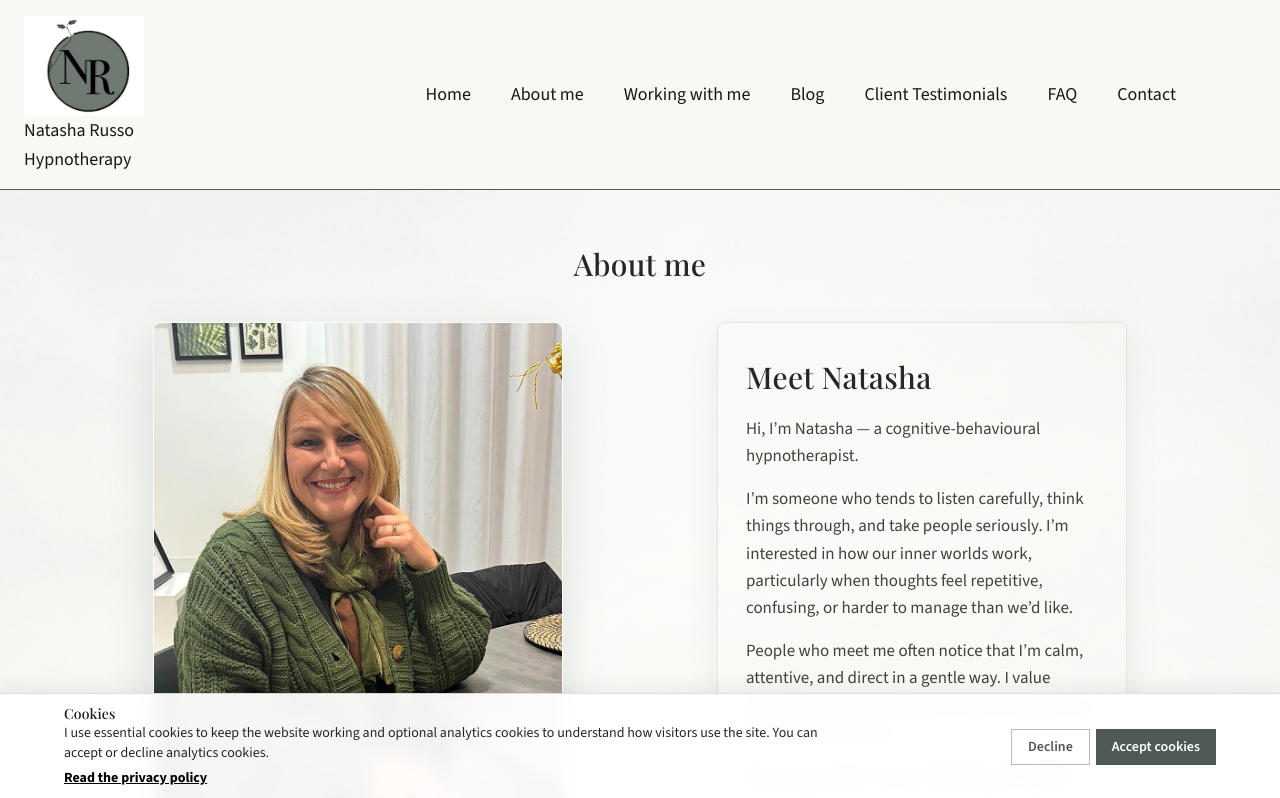
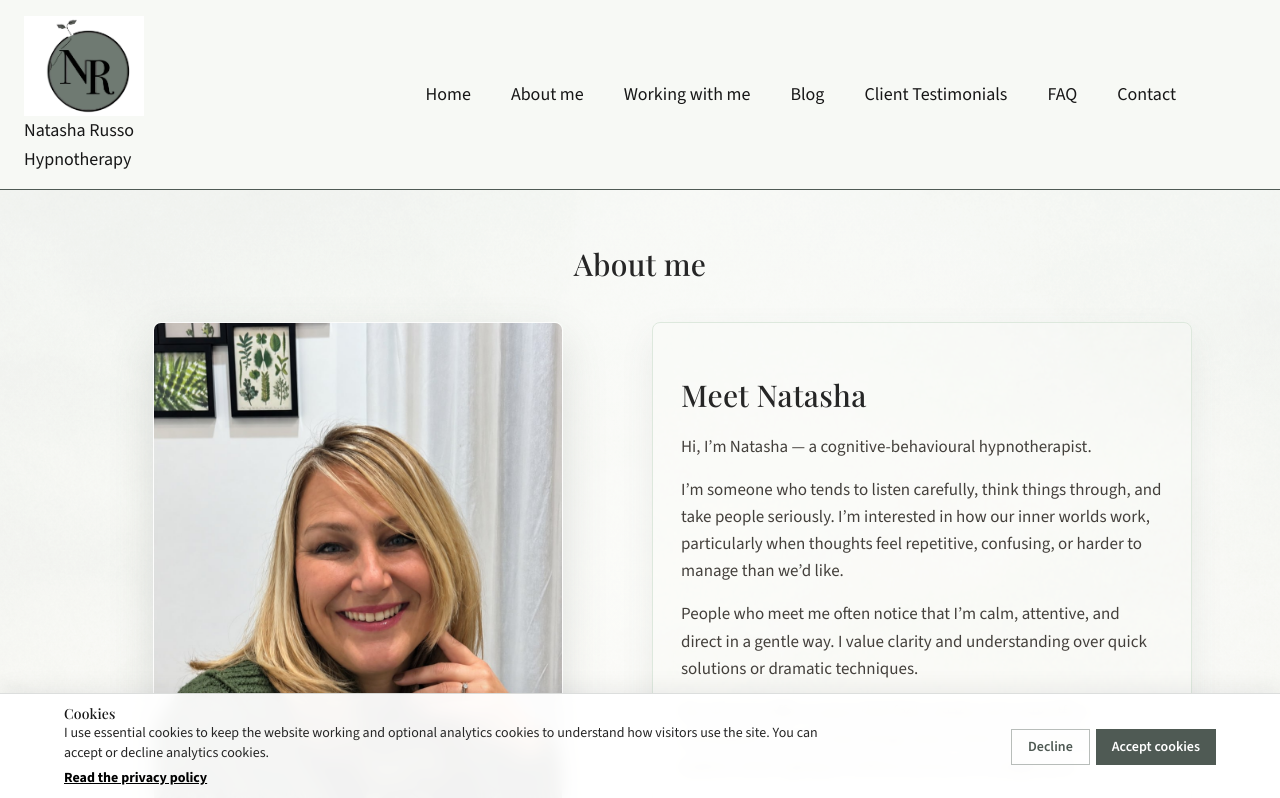
Before and after one commit to russog/natasha-russo-hypnotherapy, a Next.js app in the folder src/: page /about in a window 1280 px wide. Shown: the top 798 px of the page. Built offline with nearby package versions, Linux system fonts and the light colour scheme.

Commit message:
Update about page photo layout

```diff
--- a/src/src/app/about/page.tsx
+++ b/src/src/app/about/page.tsx
@@ -22,7 +22,7 @@ export default function About() {
                 <div className="mx-auto flex w-full justify-center md:row-start-1 md:col-start-1">
                     <div className="relative w-full max-w-[410px] aspect-[4/5] overflow-hidden rounded-lg border border-white/70 shadow-[0_18px_45px_rgba(79,90,84,0.18)]">
                         <Image
-                            src="/about-natasha-green-cardigan-sharp.webp"
+                            src="/about-natasha-close-green.jpg"
                             alt="Natasha Russo"
                             fill
                             className="object-cover object-top"
@@ -33,7 +33,7 @@ export default function About() {
                 </div>
 
                 <div className="relative z-10 mt-5 mx-auto flex w-full justify-center md:row-start-1 md:col-start-2 md:mt-0">
-                    <Card className="mx-auto flex w-full max-w-[410px] flex-col justify-center px-5 py-8 md:aspect-[4/5] md:px-7 md:py-9">
+                    <Card className="mx-auto flex w-full flex-col justify-center px-5 py-8 md:min-h-[512px] md:px-7 md:py-9">
                         <h2 className="text-2xl font-medium leading-snug text-neutral-800 sm:text-3xl">
                             Meet Natasha
                         </h2>
```
Also changed, not shown: src/public/about-natasha-close-green.jpg (added).
